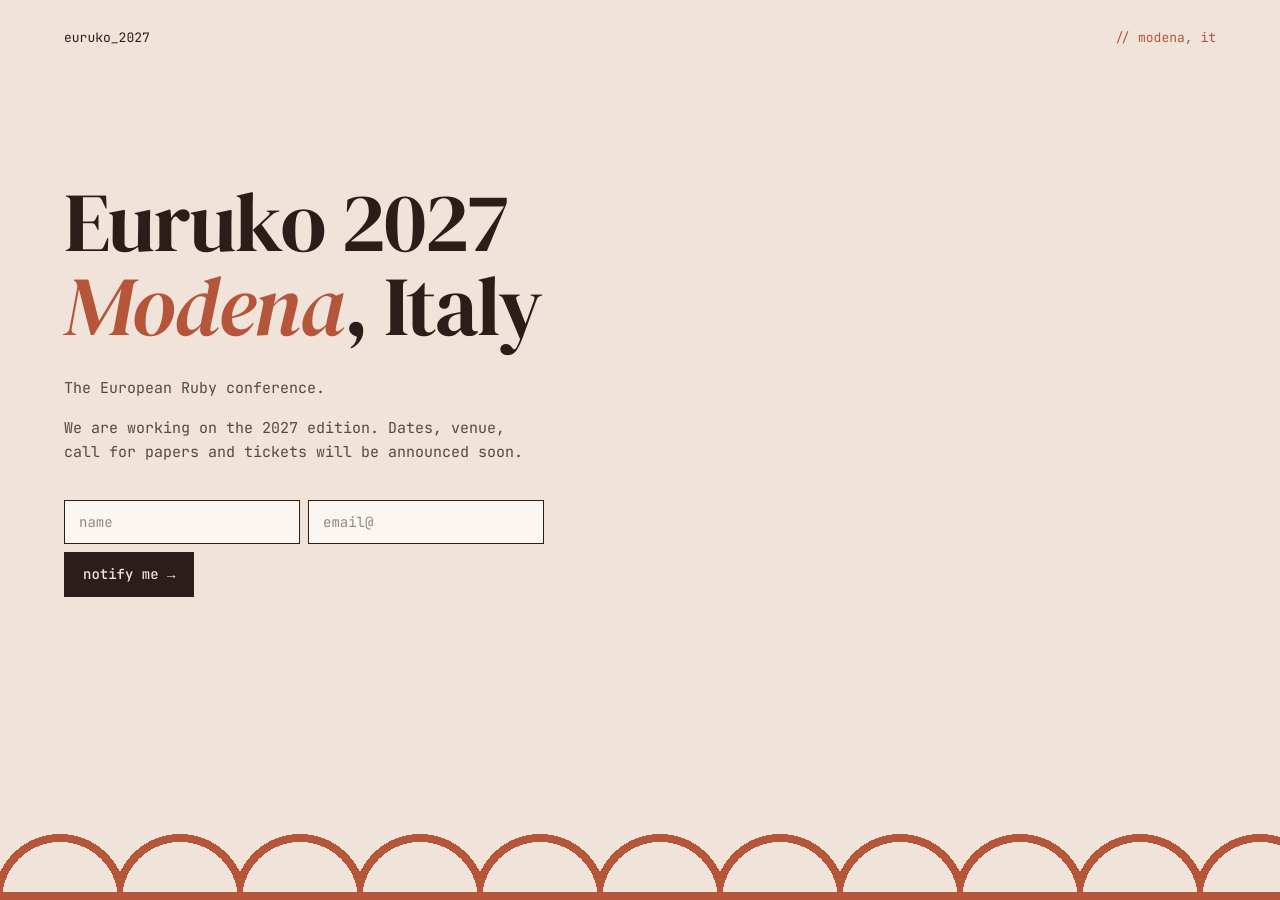
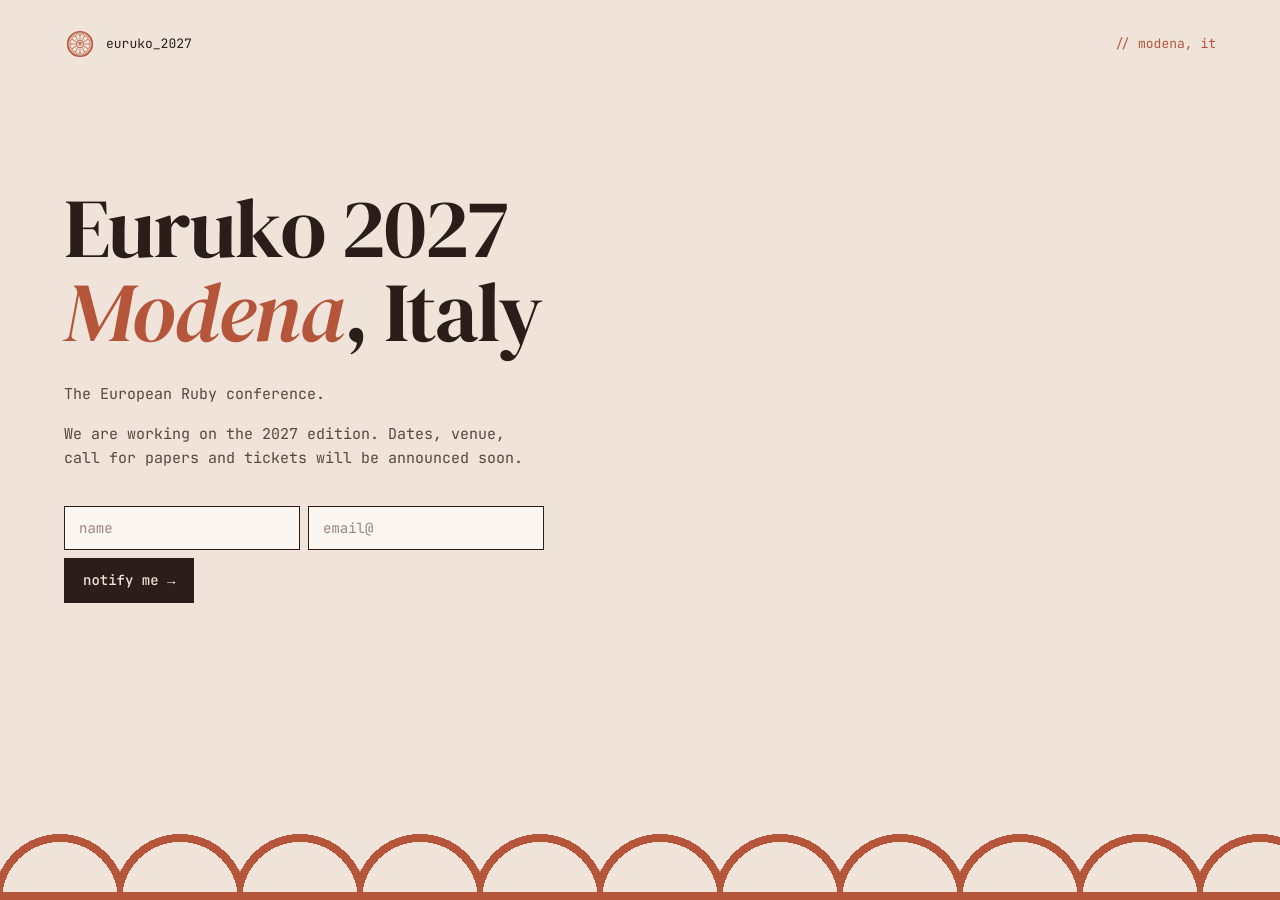
Before and after one commit to euruko/2027.euruko.org, a Jekyll site: the page built from index.html, in a window 1280 px wide. Built offline with Jekyll 4.4.1, drawn with Linux system fonts in a browser that asks for light colours.

Commit message:
Add rosone logo and favicons

```diff
--- a/_includes/header.html
+++ b/_includes/header.html
@@ -1,4 +1,7 @@
 <header class="site-header">
-  <a class="site-header__brand" href="{{ '/' | relative_url }}">euruko_2027</a>
+  <a class="site-header__brand" href="{{ '/' | relative_url }}">
+    <img class="site-header__mark" src="{{ '/assets/images/logo/euruko-2027-mark.svg' | relative_url }}" alt="" width="32" height="32">
+    euruko_2027
+  </a>
   <span class="site-header__location">// modena, it</span>
 </header>
--- a/_layouts/default.html
+++ b/_layouts/default.html
@@ -5,6 +5,9 @@
   <meta name="viewport" content="width=device-width, initial-scale=1">
   <title>{% if page.title %}{{ page.title }} · {% endif %}{{ site.title }}</title>
   <meta name="description" content="{{ page.description | default: site.description | strip_newlines | strip }}">
+  <link rel="icon" href="{{ '/favicon.ico' | relative_url }}" sizes="48x48">
+  <link rel="icon" href="{{ '/favicon.svg' | relative_url }}" type="image/svg+xml">
+  <link rel="apple-touch-icon" href="{{ '/apple-touch-icon.png' | relative_url }}">
   <link rel="preconnect" href="https://fonts.googleapis.com">
   <link rel="preconnect" href="https://fonts.gstatic.com" crossorigin>
   <link href="https://fonts.googleapis.com/css2?family=DM+Serif+Display:ital@0;1&family=JetBrains+Mono:wght@400;500&display=swap" rel="stylesheet">
--- a/assets/css/main.css
+++ b/assets/css/main.css
@@ -52,6 +52,9 @@ a {
   white-space: nowrap;
 
   .site-header__brand {
+    display: flex;
+    align-items: center;
+    gap: 10px;
     color: inherit;
     text-decoration: none;
   }
```
Also changed, not shown: apple-touch-icon.png (added), assets/images/logo/euruko-2027-horizontal-dark.svg (added), assets/images/logo/euruko-2027-horizontal.svg (added), assets/images/logo/euruko-2027-mark-on-bg.svg (added), assets/images/logo/euruko-2027-mark.svg (added), assets/images/logo/euruko-2027-stacked-dark.svg (added), assets/images/logo/euruko-2027-stacked.svg (added), favicon.ico (added), favicon.svg (added).
